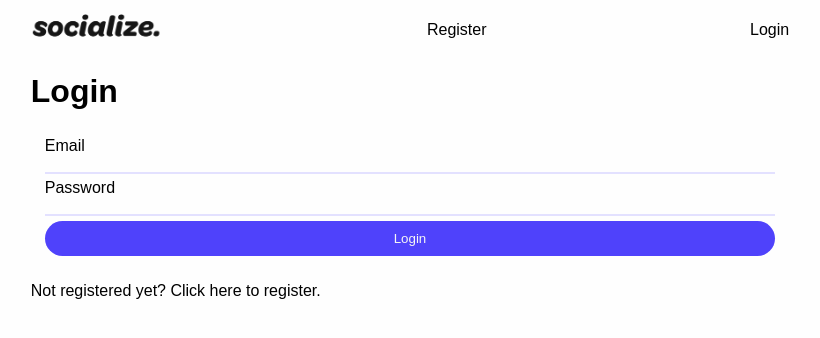
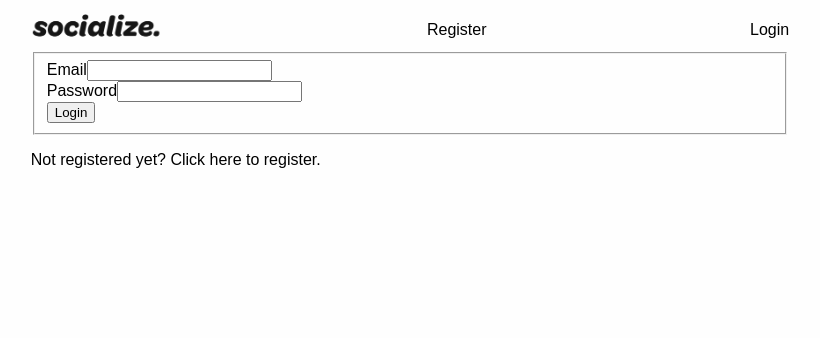
Before and after one commit to Noroff-FEU-Assignments/project-exam-2-kirikvi, a React (Create React App) app in the folder project-exam-kirikvi/: page /login in a window 1280 px wide. Shown: the top 338 px of the page, without its empty margins (230-1050 px from the left). Built offline with nearby package versions, Linux system fonts and the light colour scheme; a web font is replaced by a local one.

Commit message:
Added some styles. Last commit for today

```diff
--- a/project-exam-kirikvi/src/App.css
+++ b/project-exam-kirikvi/src/App.css
@@ -5,6 +5,10 @@
 html {
   font-family: "omnes-pro", sans-serif;
   background-color: #fefefe;
+}
+
+h1 {
+  display: none;
 }
 
 /*Temporary styling to make it easier to see the page content*/
--- a/project-exam-kirikvi/src/App.js
+++ b/project-exam-kirikvi/src/App.js
@@ -30,12 +30,12 @@ function App() {
 
           <div>
             <Routes>
-              <Route exact path="/" element={<PostsPage />} />
-              <Route exact path="/postsbyfollowing" element={<PostsByFollowingPage />} />
-              <Route exact path="/posts/:id" element={<PostPage />} />
-              <Route exact path="/userprofile" element={<UserProfilePage />} />
-              <Route exact path="/profiles" element={<ProfilesPage />} />
-              <Route exact path="/profiles/:name" element={<SingleProfileDetails />} />
+              <Route path="/" element={<PostsPage />} />
+              <Route path="/postsbyfollowing" element={<PostsByFollowingPage />} />
+              <Route path="/posts/:id" element={<PostPage />} />
+              <Route path="/userprofile" element={<UserProfilePage />} />
+              <Route path="/profiles" element={<ProfilesPage />} />
+              <Route path="/profiles/:name" element={<SingleProfileDetails />} />
               <Route path="/register" element={<RegisterPage />} />
               <Route exact path="/login" element={<LoginPage />} />
             </Routes>
--- a/project-exam-kirikvi/src/components/layout/Nav.js
+++ b/project-exam-kirikvi/src/components/layout/Nav.js
@@ -7,6 +7,7 @@ import home from "../../icons/home.png";
 import profile from "../../icons/profile.png";
 import search from "../../icons/search.png";
 import logo from "../../logo/SocializeLogo.png";
+
 
 function Nav() {
     const [auth, setAuth] = useContext(AuthContext);
--- a/project-exam-kirikvi/src/components/login/LoginForm.js
+++ b/project-exam-kirikvi/src/components/login/LoginForm.js
@@ -7,9 +7,6 @@ import axios from "axios";
 import FormError from "../common/FormError";
 import { API_BASE_URL, LOGIN_PATH } from "../../constants/api";
 import AuthContext from "../../context/AuthContext";
-import Button from "../forms/Button";
-import Input from "../forms/Input";
-import Form from "../forms/Form";
 
 const url = API_BASE_URL + LOGIN_PATH;
 
@@ -51,7 +48,7 @@ export default function LoginForm() {
 
     return (
         <>
-            <Form onSubmit={handleSubmit(onSubmit)}>
+            <form onSubmit={handleSubmit(onSubmit)}>
 
                 {loginError && <FormError>{loginError}</FormError>}
 
@@ -59,19 +56,19 @@ export default function LoginForm() {
 
                     <div>
                         <label>Email</label>
-                        <Input {...register("email")} />
+                        <input {...register("email")} />
                         {errors.email && <FormError>{errors.email.message}</FormError>}
                     </div>
 
                     <div>
                         <label>Password</label>
-                        <Input type="password" {...register("password")} />
+                        <input type="password" {...register("password")} />
                         {errors.password && <FormError>{errors.password.message}</FormError>}
                     </div>
 
-                    <Button>{submitting ? "Logging in..." : "Login"}</Button>
+                    <button>{submitting ? "Logging in..." : "Login"}</button>
                 </fieldset>
-            </Form>
+            </form>
         </>
     )
 }
--- /dev/null
+++ b/project-exam-kirikvi/src/components/posts/AllPostsByProfile.js
@@ -0,0 +1,3 @@
+export default function AllPostsByProfile() {
+
+}
--- a/project-exam-kirikvi/src/components/profiles/SingleProfileDetails.js
+++ b/project-exam-kirikvi/src/components/profiles/SingleProfileDetails.js
@@ -2,7 +2,6 @@ import { useState, useEffect } from "react";
 import { useParams, useNavigate } from "react-router-dom";
 import { API_BASE_URL, PROFILES_PATH } from "../../constants/api";
 import useAxios from "../../hooks/useAxios";
-//import PostsByProfile from "../posts/PostsByProfile";
 import Banner from "./profilecontent/media/Banner";
 import ProfileContainer from "./profilecontent/ProfileContainer";
 import Avatar from "./profilecontent/media/Avatar";
--- a/project-exam-kirikvi/src/components/profiles/UserProfileDetails.js
+++ b/project-exam-kirikvi/src/components/profiles/UserProfileDetails.js
@@ -42,6 +42,7 @@ export default function UserProfileDetails() {
     return (
         <>
             <ProfileContainer>
+
                 <Banner>
                     <img src={profile.banner}></img>
                 </Banner>
@@ -60,6 +61,8 @@ export default function UserProfileDetails() {
                 <FollowButton>Follow</FollowButton>
             </ProfileContainer>
 
+            <hr></hr>
+
         </>
     );
 
--- a/project-exam-kirikvi/src/components/profiles/pages/ProfilePage.js
+++ b/project-exam-kirikvi/src/components/profiles/pages/ProfilePage.js
@@ -1,12 +1,13 @@
 import Heading from "../../layout/Heading";
 import SingleProfileDetails from "../SingleProfileDetails";
+import AllPostsByProfile from "../../posts/AllPostsByProfile";
 
 export default function ProfilePage() {
     return (
         <>
             <Heading content="single profile" />
             <SingleProfileDetails />
-
+            <AllPostsByProfile />
         </>
     );
 }
--- a/project-exam-kirikvi/src/components/profiles/profilecontent/ProfileInfoContainer.module.css
+++ b/project-exam-kirikvi/src/components/profiles/profilecontent/ProfileInfoContainer.module.css
@@ -6,6 +6,14 @@
     margin: 20px 0;
 }
 
+.profileInfoContainer img {
+    border-radius: 100px;
+    background-color: #000;
+    width: 60px;
+    height: 60px;
+    object-fit: cover;
+}
+
 a {
     color: black;
     text-decoration: none;
```
